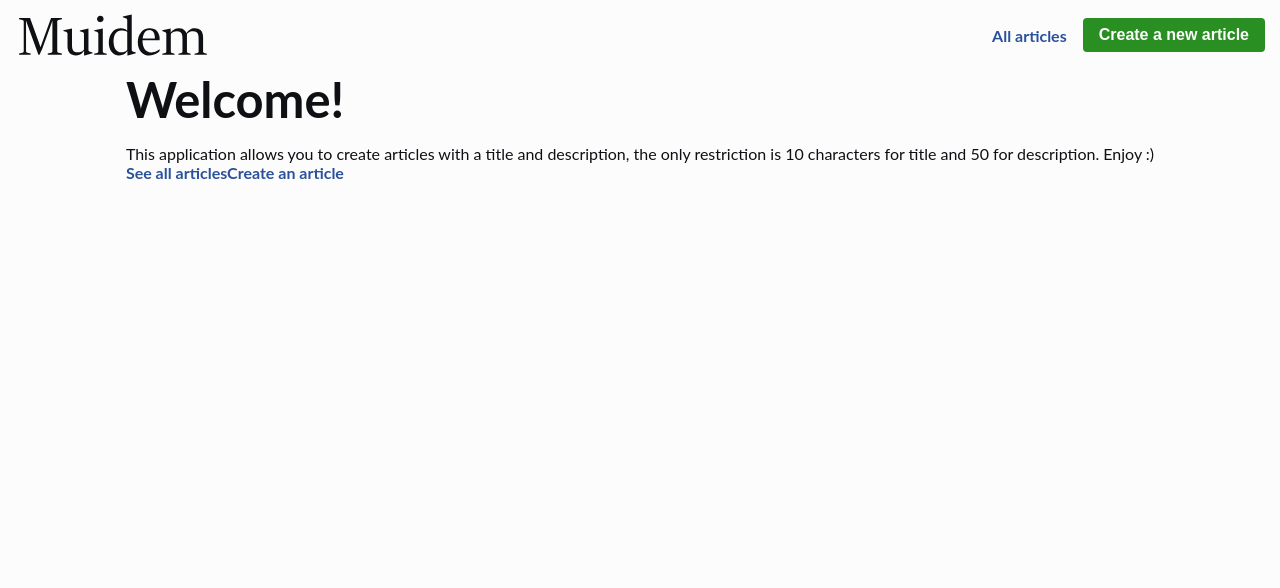
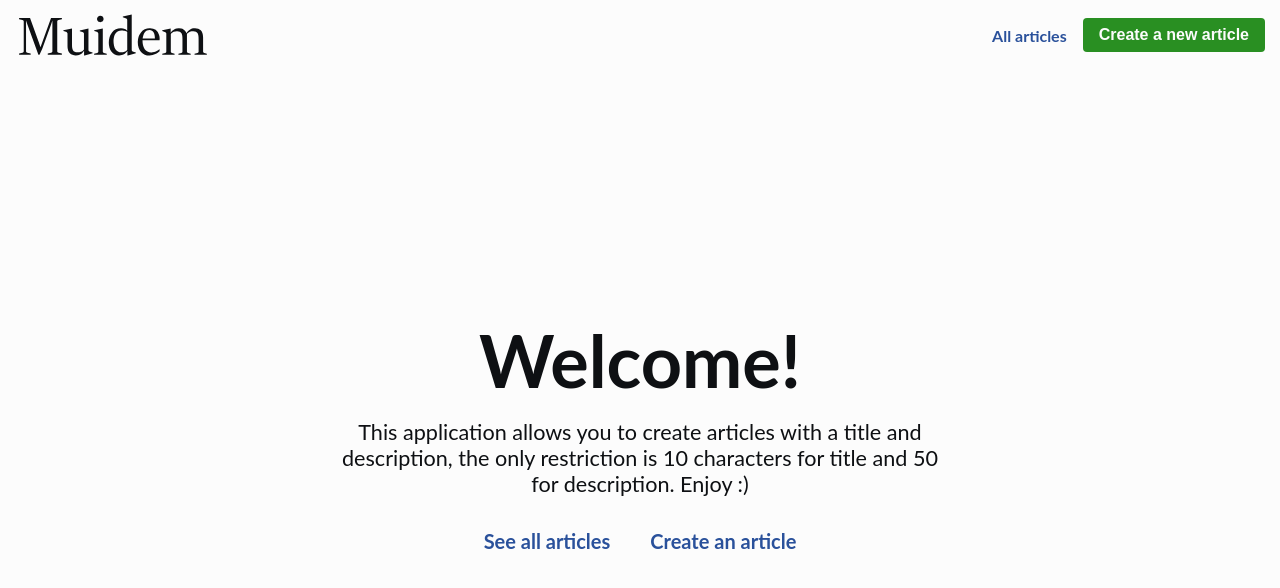
Before and after one commit to CiroRocha/rails-deploy-project, a Next.js app in the folder react-app/: page / in a window 1280 px wide. Shown: the top 588 px of the page. Built offline with nearby package versions, Linux system fonts and the light colour scheme.

Commit message:
Page title

```diff
--- a/react-app/containers/HelloPage/StyledHelloPage.js
+++ b/react-app/containers/HelloPage/StyledHelloPage.js
@@ -2,8 +2,33 @@ import styled from 'styled-components'
 
 export const StyledHelloPage = styled.div`
   width: 100%;
-  height: 100%;
+  max-width: 600px;
+  height: ${({ theme }) => {
+    return `calc(100vh - ${theme.navbarHeight})`
+  }};
+  margin: 0 auto;
+  text-align: center;
   display: flex;
   align-items: center;
   justify-content: center;
+
+  h1 {
+    font-size: 4.5rem;
+  }
+
+  span {
+    font-size: 1.35rem;
+    display: block;
+    margin-bottom: 2rem;
+  }
+
+  .link-container {
+    a {
+      font-size: 1.25rem;
+
+      &:first-of-type {
+        margin-right: 40px;
+      }
+    }
+  }
 `
--- a/react-app/pages/article/[id]/edit.js
+++ b/react-app/pages/article/[id]/edit.js
@@ -2,10 +2,12 @@ import ArticleForm from '../../../components/Form/ArticleForm/ArticleForm'
 
 import { getAllArticlesIds, getArticleById } from '../../../lib/requestsLib'
 
+import StyledPageTitle from '../../../containers/PageTitle/StyledPageTitle'
+
 const EditArticle = ({ articleData }) => {
   return (
     <>
-      <h1>Create your article</h1>
+      <StyledPageTitle>Edit article</StyledPageTitle>
       <ArticleForm
         title={articleData.title}
         description={articleData.description}
--- a/react-app/pages/article/new.js
+++ b/react-app/pages/article/new.js
@@ -1,9 +1,11 @@
 import ArticleForm from '../../components/Form/ArticleForm/ArticleForm'
+
+import StyledPageTitle from '../../containers/PageTitle/StyledPageTitle'
 
 const NewArticle = () => {
   return (
     <>
-      <h1>Create your article</h1>
+      <StyledPageTitle>Create your article</StyledPageTitle>
       <ArticleForm />
     </>
   )
--- a/react-app/pages/articles.js
+++ b/react-app/pages/articles.js
@@ -3,6 +3,7 @@ import { useState } from 'react'
 import ArticleCard from '../components/Articles/ArticleCard/ArticleCard'
 
 import NoArticlesContainer from '../containers/NoArticlesContainer/NoArticlesContainer'
+import StyledPageTitle from '../containers/PageTitle/StyledPageTitle'
 
 import { getAllArticles } from '../lib/requestsLib'
 
@@ -16,7 +17,7 @@ const Articles = ({ articlesData }) => {
 
   return (
     <>
-      <h1>Articles page</h1>
+      <StyledPageTitle>Articles page</StyledPageTitle>
       <div>
         {articles.length > 0 ? (
           articles.map((article, index) => (
```
Also changed, not shown: react-app/containers/PageTitle/StyledPageTitle.js (added, +10 -0 lines).
